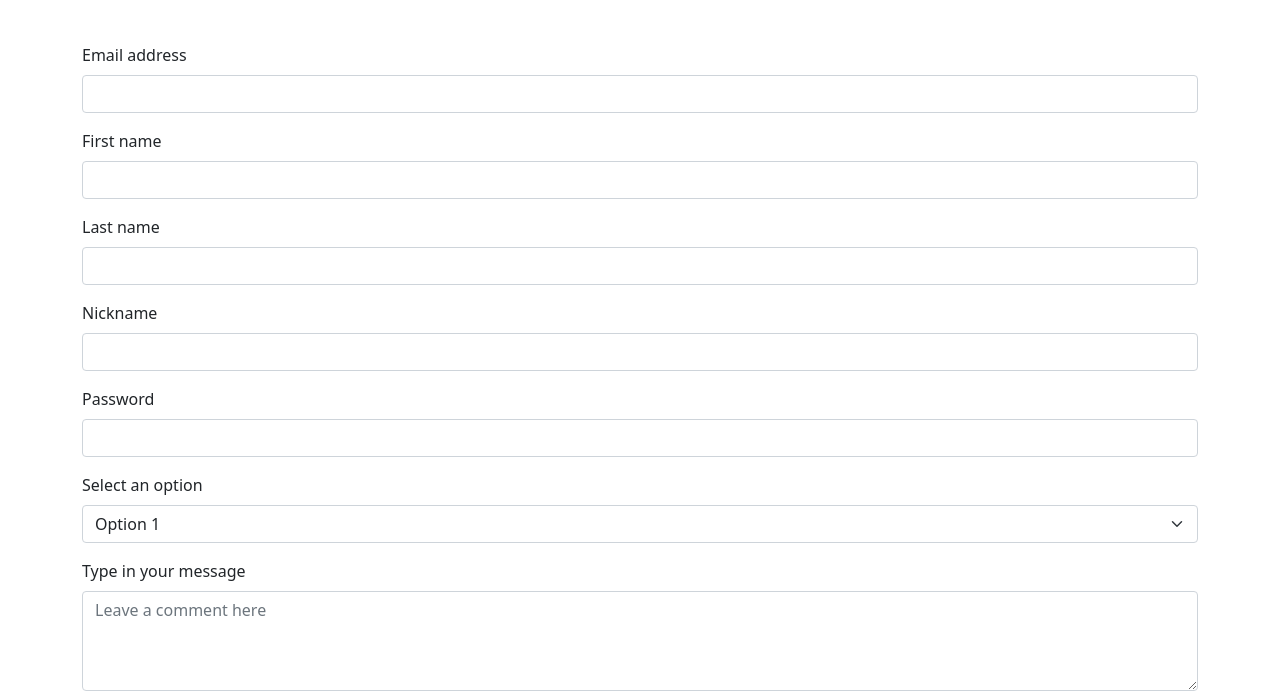
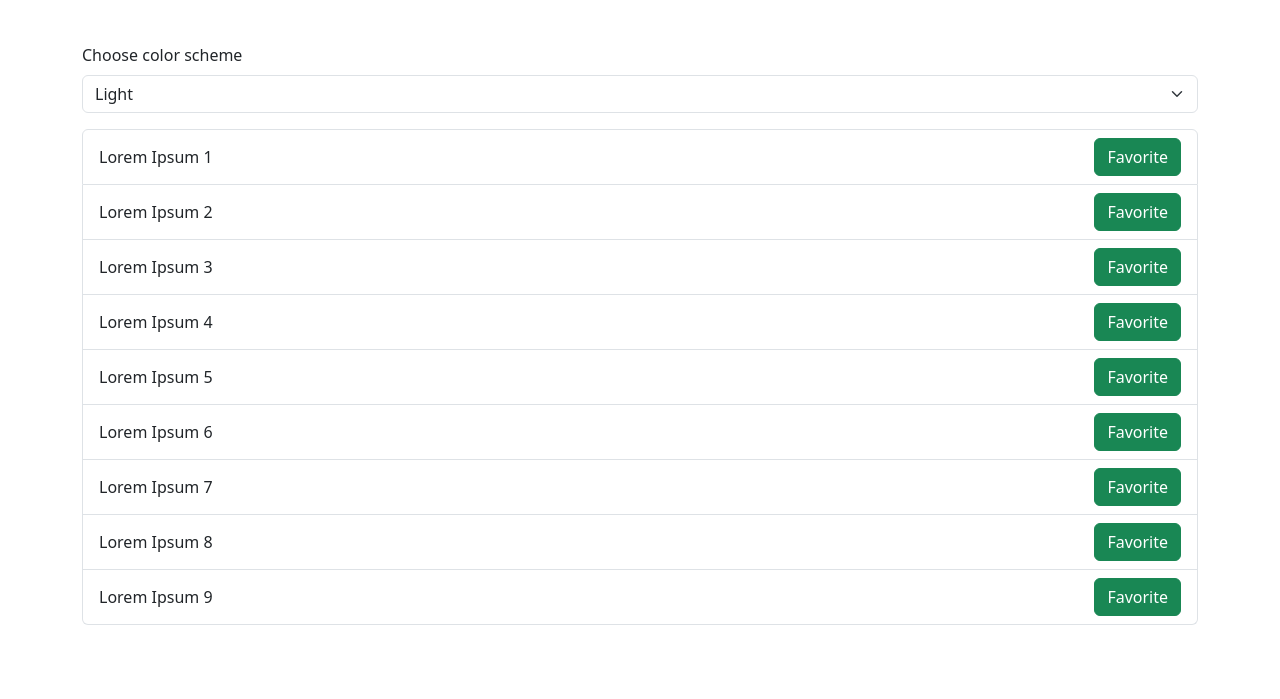
Before and after one commit to valya-brynyuk/hillel-new-hw, a plain HTML site: page index.html in a window 1280 px wide. Shown: the part 101-800 px from the top of the page. Drawn offline with nearby package versions, Linux system fonts and the light colour scheme.

Commit message:
- complete

```diff
--- a/index.html
+++ b/index.html
@@ -3,7 +3,7 @@
 <head>
     <meta charset="UTF-8">
     <title>Title</title>
-    <link href="https://cdn.jsdelivr.net/npm/bootstrap@5.0.1/dist/css/bootstrap.min.css" rel="stylesheet" integrity="sha384-+0n0xVW2eSR5OomGNYDnhzAbDsOXxcvSN1TPprVMTNDbiYZCxYbOOl7+AMvyTG2x" crossorigin="anonymous">
+    <link href="https://cdn.jsdelivr.net/npm/bootstrap@5.3.2/dist/css/bootstrap.min.css" rel="stylesheet" integrity="sha384-T3c6CoIi6uLrA9TneNEoa7RxnatzjcDSCmG1MXxSR1GAsXEV/Dwwykc2MPK8M2HN" crossorigin="anonymous">
 </head>
 <body>
 <main>
@@ -15,67 +15,18 @@
         </div>
         <div class="row">
             <div class="col-12">
+                <div class="mb-3 ">
+                    <label class="form-label">Choose color scheme</label>
+                    <select data-role="theme-select" class="form-select">
+                        <option value="light">Light</option>
+                        <option value="dark">Dark</option>
+                    </select>
+                </div>
+            </div>
+        </div>
+        <div class="row">
+            <div class="col-12" data-role="favorites">
 
-                <form id="form" action="result.html">
-
-                    <div class="mb-3">
-                        <label class="form-label">Email address</label>
-                        <input name="email" type="email" class="form-control">
-                    </div>
-                    <div class="mb-3">
-                        <label class="form-label">First name</label>
-                        <input name="firstName" type="text" class="form-control">
-                    </div>
-                    <div class="mb-3">
-                        <label class="form-label">Last name</label>
-                        <input name="lastName" type="email" class="form-control">
-                    </div>
-                    <div class="mb-3">
-                        <label class="form-label">Nickname</label>
-                        <input name="nickname" type="text" class="form-control">
-                    </div>
-                    <div class="mb-3">
-                        <label class="form-label">Password</label>
-                        <input name="password" type="password" class="form-control">
-                    </div>
-
-                    <div class="mb-3 ">
-                        <label class="form-label">Select an option</label>
-                        <select name="option" class="form-select">
-                            <option value="1">Option 1</option>
-                            <option value="2">Option 2</option>
-                            <option value="3">Option 3</option>
-                            <option value="4">Option 4</option>
-                        </select>
-                    </div>
-
-                    <div class="mb-3 ">
-                        <label class="form-label">Type in your message</label>
-                        <textarea
-                                class="form-control"
-                                placeholder="Leave a comment here"
-                                style="height: 100px"
-                                name="message"
-                        ></textarea>
-
-                    </div>
-
-                    <div class="mb-3">
-                        <label class="form-label">Default file input example</label>
-                        <input name="file" class="form-control" type="file">
-                    </div>
-
-
-                    <div class="mb-3 form-check">
-                        <input name="terms" type="checkbox" class="form-check-input">
-                        <label class="form-check-label" >Согласен с условиями</label>
-                    </div>
-
-
-                    <button type="submit" class="btn btn-primary">Submit</button>
-
-
-                </form>
 
 
 
--- a/js/script.js
+++ b/js/script.js
@@ -1,21 +1,123 @@
 'use strict';
 
 (() => {
+  const EVENT_UPDATE = 'update:favorite';
+
+  const getStoredData = () => {
+    try {
+      const stored = localStorage.getItem('favorites');
+      const serialized = stored ? JSON.parse(stored) : [
+        [0, {id: 0, text: 'Lorem Ipsum 1', favorite: false}],
+        [1, {id: 1, text: 'Lorem Ipsum 2', favorite: false}],
+        [2, {id: 2, text: 'Lorem Ipsum 3', favorite: false}],
+        [3, {id: 3, text: 'Lorem Ipsum 4', favorite: false}],
+        [4, {id: 4, text: 'Lorem Ipsum 5', favorite: false}],
+        [5, {id: 5, text: 'Lorem Ipsum 6', favorite: false}],
+        [6, {id: 6, text: 'Lorem Ipsum 7', favorite: false}],
+        [7, {id: 7, text: 'Lorem Ipsum 8', favorite: false}],
+        [8, {id: 8, text: 'Lorem Ipsum 9', favorite: false}],
+      ];
+
+      return new Map(serialized);
+    } catch (e) {
+      console.error(e);
+
+      return new Map();
+    }
+  }
+
+  const storeData = (data) => {
+    localStorage.setItem('favorites', JSON.stringify(Array.from(data.entries())));
+  }
+
+  const items = getStoredData();
+
+  const createItem = (item) => {
+    const DEFAULT_CLASSES = 'btn btn-success';
+    const ACTIVE_CLASSES = 'btn btn-danger';
+
+    const li = document.createElement('li');
+    li.className = 'list-group-item d-flex justify-content-between align-items-center';
+
+    const text = document.createTextNode(item.text);
+    li.appendChild(text);
+
+    const btn = document.createElement('button');
+    btn.type = 'button';
+    btn.className = item.favorite ? ACTIVE_CLASSES : DEFAULT_CLASSES;
+    btn.innerText = item.favorite ? 'Unfavorite' : 'Favorite';
+    li.appendChild(btn);
+
+    btn.addEventListener('click', () => {
+      item.favorite = !item.favorite;
+      btn.className = item.favorite ? ACTIVE_CLASSES : DEFAULT_CLASSES;
+      btn.innerText = item.favorite ? 'Unfavorite' : 'Favorite';
+
+      const evt = new CustomEvent(EVENT_UPDATE, {
+        detail: {
+          item,
+        },
+      });
+      li.dispatchEvent(evt);
+    });
+
+    return li;
+  };
+
+  const createList = (data) => {
+    const list = document.createElement('ul');
+    list.className = 'list-group';
+
+    const dataUpdateHandler = (event) => {
+      data.set(event.detail.item.id, event.detail.item);
+
+      storeData(data);
+    };
+
+    data.forEach((datum) => {
+      const item = createItem(datum);
+      item.addEventListener(EVENT_UPDATE, dataUpdateHandler);
+      list.appendChild(item);
+    });
+
+    return list;
+  }
+
+
+
+  const setTheme = (theme) => {
+    document.body.dataset.bsTheme = theme;
+  };
+
+  const storeTheme = (theme) => {
+    localStorage.setItem('theme', theme);
+  };
+
+  const getStoredTheme = () => {
+    return localStorage.getItem('theme') || 'light';
+  }
+
   document.addEventListener('DOMContentLoaded', () => {
-    const form = document.querySelector('#form');
+    const themeSelect = document.querySelector('[data-role="theme-select"]');
+    const favoritesWrapper = document.querySelector('[data-role="favorites"]');
 
-    form?.addEventListener('submit', () => {
-      const data = new FormData(form);
-      const jsonData = Array.from(data.entries()).reduce((acc, [name, value]) => {
-        if (value.length || value.name?.length) {
-          acc[name] = value.name || value;
-        }
+    themeSelect.addEventListener('change', () => {
+      setTheme(themeSelect.value);
+      storeTheme(themeSelect.value);
+    });
 
-        return acc;
-      }, {});
+    const storedTheme = getStoredTheme();
+    setTheme(storedTheme);
+    themeSelect.value = storedTheme;
 
-      localStorage.setItem('form-data', JSON.stringify(jsonData));
+
+    requestAnimationFrame(() => {
+      const list = createList(items);
+      favoritesWrapper.appendChild(list);
     });
+
+
+
   });
 
 })();
```
Also changed, not shown: js/result.js (deleted, +0 -65 lines), result.html (deleted, +0 -31 lines), README.md.
